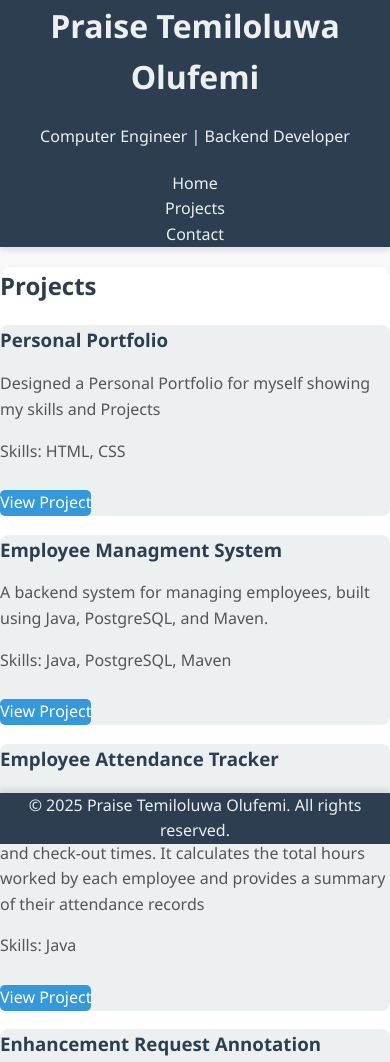
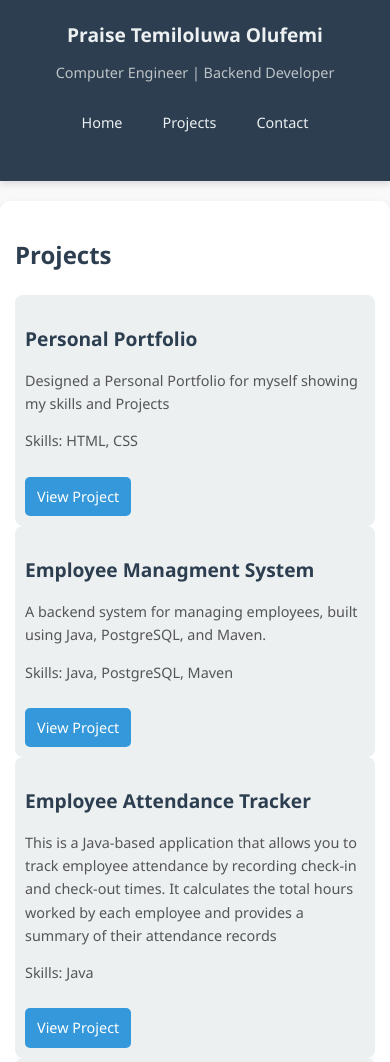
Before and after one commit to opratem/PersonalPortfolio, a plain HTML site: page projects.html in a window 390 px wide. Shown: the top 1062 px of the page. Drawn offline with Linux system fonts and the light colour scheme.

Commit message:
Made some changes to the overall look

```diff
--- a/styles.css
+++ b/styles.css
@@ -14,23 +14,37 @@ header {
     color: #ecf0f1;
     text-align: center;
     box-shadow: 0 4px 6px rgba(0, 0, 0, 0.1);
+    padding: 20px 10px;
+    position: sticky;
+    top: 0;
+    z-index: 1000;
 }
 
 header h1 {
     margin: 0;
     font-weight: 600;
+    font-size: 2rem;
 }
 
 header h4 {
     font-weight: 400;
+    font-size: 1.2rem;
+    margin: 10px 0 0;
+    color: #bdc3c7
+
 }
 
 nav ul {
     list-style: none;
     padding: 0;
+    display: flex;
+    justify-content: center;
+    flex-wrap: wrap;
+    gap: 20px;
 }
 
 nav ul li {
+    margin: 0 ;
 }
 
 nav ul li a {
@@ -38,6 +52,8 @@ nav ul li a {
     text-decoration: none;
     font-weight: 500;
     transition: color 0.3s ease;
+    font-size: 1rem;
+    padding: 5px 10px;
 }
 
 nav ul li a:hover {
@@ -49,21 +65,36 @@ section {
     background: #ffffff;
     border-radius: 10px;
     box-shadow: 0 4px 10px rgba(0, 0, 0, 0.1);
+    margin: 20px 0;
+    padding: 20px;
+    width: 100%;
+    box-sizing: border-box;
 }
 
 section h2 {
     color: #2c3e50;
+    font-size: 1.8rem;
 }
 
 section p {
     color: #555;
+    font-size: 1rem;
 }
 
 /* Project Styles */
+.projects-container {
+    display: grid;
+    grid-template-columns: repeat(auto-fit, minmax(300px, 1fr));
+    gap: 20px;
+    padding: 20px;
+}
+
 .project {
     background: #ecf0f1;
     border-radius: 8px;
     transition: transform 0.3s ease, box-shadow 0.3s ease;
+    padding: 15px;
+    box-sizing: border-box;
 }
 
 .project:hover {
@@ -74,10 +105,12 @@ section p {
 .project h3 {
     margin-bottom: 10px;
     color: #2c3e50;
+    font-size: 1.5rem;
 }
 
 .project p {
     color: #555;
+    font-size: 1rem;
 }
 
 .project a {
@@ -87,24 +120,93 @@ section p {
     color: #ffffff;
     text-decoration: none;
     border-radius: 5px;
+    padding: 10px 15px;
     transition: background 0.3s ease;
+    font-size: 1rem;
 }
 
 .project a:hover {
     background: #2980b9;
 }
-
 /* Footer Styles */
 footer {
     background: #2c3e50;
     color: #ecf0f1;
     text-align: center;
-    position: fixed;
-    bottom: 0;
+    position: relative;
     width: 100%;
     box-shadow: 0 -4px 6px rgba(0, 0, 0, 0.1);
+    padding: 10px 0;
+    margin-top: 40px;
 }
 
 footer p {
     margin: 0;
+    font-size: 1rem;
+
 }
+
+@media (max-width: 768px) {
+    header h1 {
+        font-size: 1.5rem;
+    }
+
+    header h4 {
+        font-size: 1rem;
+    }
+
+    nav ul li {
+        margin: 10px 0;
+    }
+
+    .projects-container {
+        grid-template-columns: 1fr;
+    }
+
+    section {
+        padding: 15px;
+    }
+
+    .project {
+        padding: 10px;
+    }
+}
+
+@media (max-width: 480px) {
+    header h1 {
+        font-size: 1.2rem;
+    }
+
+    header h4 {
+        font-size: 0.9rem;
+    }
+
+    nav ul li a {
+        font-size: 0.9rem;
+    }
+
+    section h2 {
+        font-size: 1.5rem;
+    }
+
+    section p {
+        font-size: 0.9rem;
+    }
+
+    .project h3 {
+        font-size: 1.2rem;
+    }
+
+    .project p {
+        font-size: 0.9rem;
+    }
+
+    .project a {
+        font-size: 0.9rem;
+        padding: 8px 12px;
+    }
+
+    footer p {
+        font-size: 0.9rem;
+    }
+}
```
Also changed, not shown: contact.html (+2 -1 lines), index.html (+1 -1 lines).
